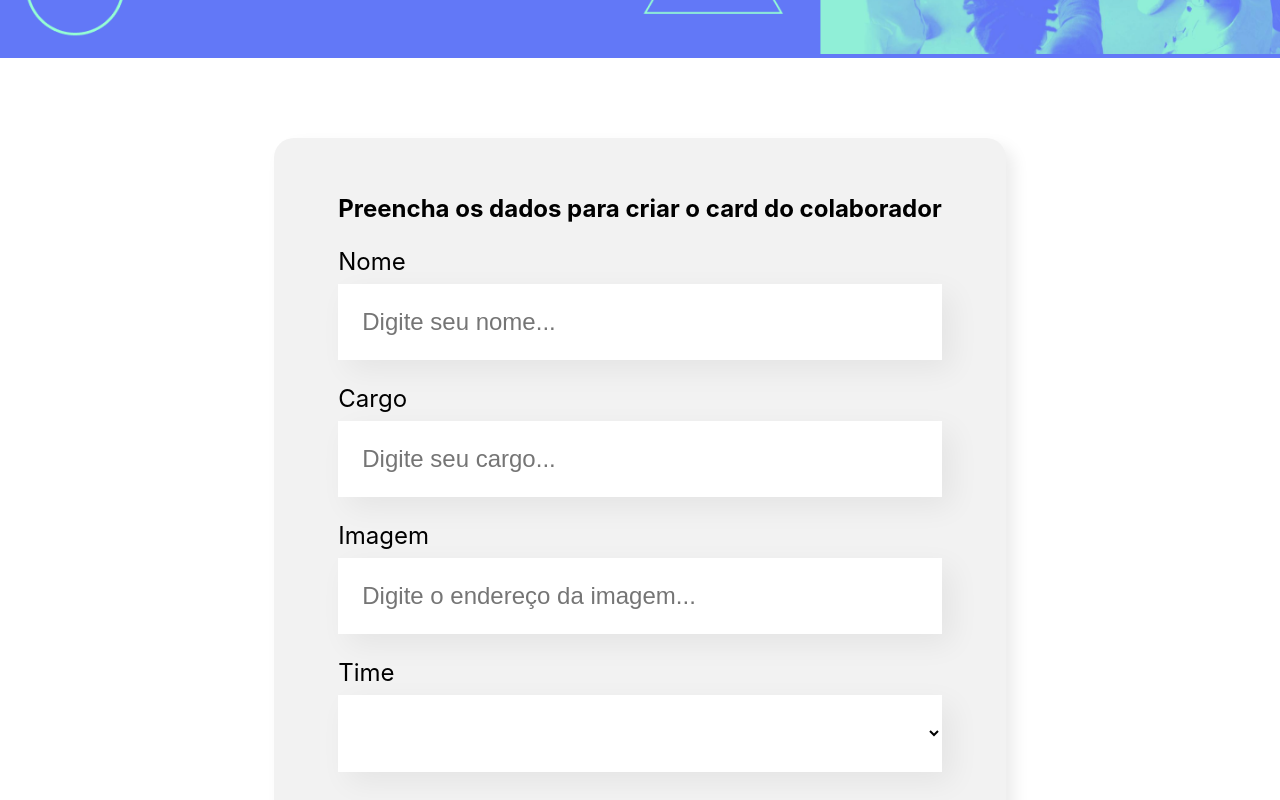
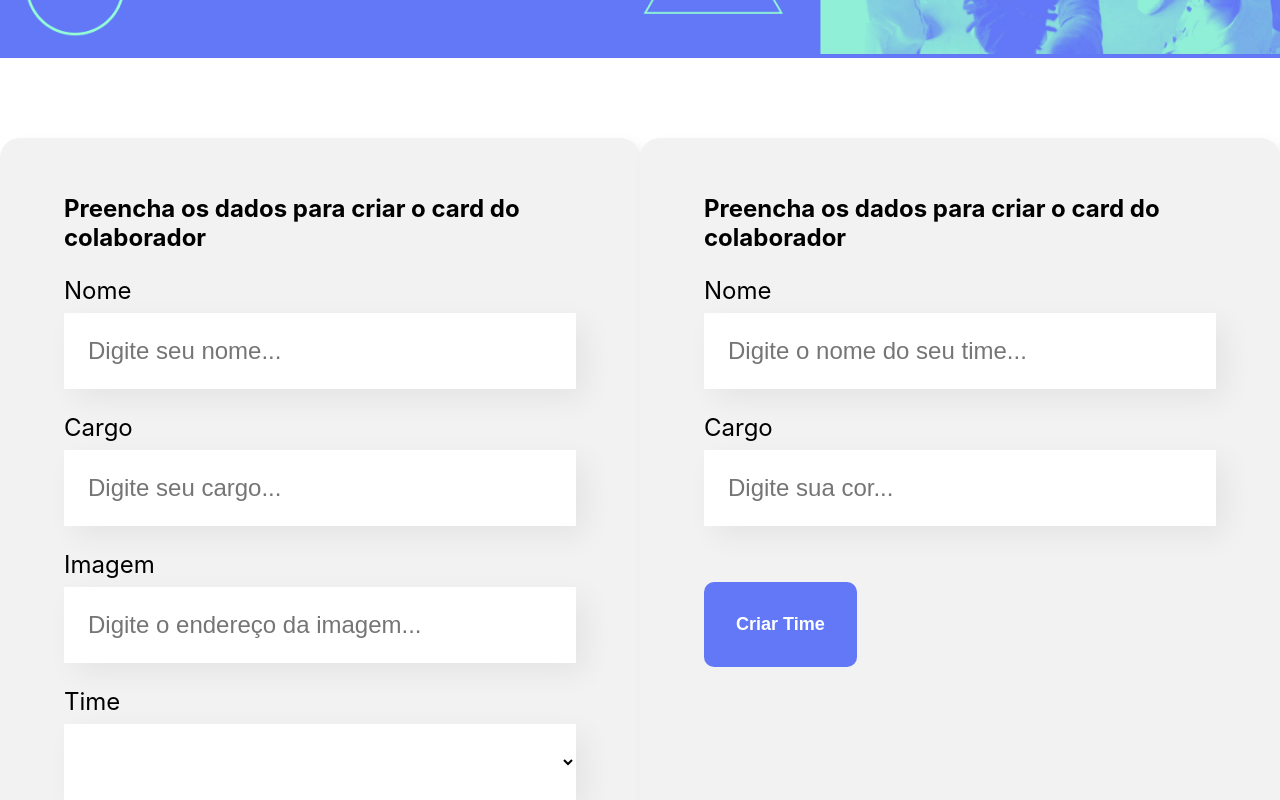
Before and after one commit to MateusJesus/organo, a React (Create React App) app: page / in a window 1280 px wide. Shown: the part 440-1240 px from the top of the page. Built offline with nearby package versions, Linux system fonts and the light colour scheme.

Commit message:
Criação de times dinamicos

```diff
--- a/src/App.js
+++ b/src/App.js
@@ -28,6 +28,7 @@ function App() {
       cor: '#E06B69'
     },
     {
+      id: uuidv4(),
       nome: 'UX e Design',
       cor: '#DB6EBF'
     },
@@ -50,6 +51,10 @@ function App() {
     setColaboradores([...colaboradores, novoColaborador])
   }
 
+  function cadastrarTime(time) {
+    setTime([...times, { id: uuidv4(), ...time  }])
+  }
+
   function deletarColaborador(id) {
     colaboradores.filter(colaborador => {
       if (colaborador.id === id) {
@@ -58,9 +63,9 @@ function App() {
     })
   }
 
-  function mudarCorTime(cor, nome) {
+  function mudarCorTime(cor, id) {
     setTime(times.map(time => {
-      if (time.nome === nome) {
+      if (time.id === id) {
         time.cor = cor
       }
       return time
@@ -71,18 +76,20 @@ function App() {
     <div className="App">
       <Banner />
       <Formulario
-        times={times.map(time => time.nome)}
+        cadastrarTime={cadastrarTime}
+        times={times.map(time => ({id:time.id,nome:time.nome}))}
         aoColaboradorCadastrado={
           colaborador => aoNovoColaboradorAdicionado(colaborador)
         }
       />
-      {times.map(time => <Times
+      {times.map((time,index) => <Times
+        key={time.nome+index}
         mudarCor={mudarCorTime}
         aoDeletar={deletarColaborador}
-        key={time.nome}
+        idTime={time.id}
         nome={time.nome}
         cor={time.cor}
-        colaboradores={colaboradores.filter(colaborador => colaborador.time === time.nome)}
+        colaboradores={colaboradores.filter(colaborador => colaborador.time === time.id)}
       />)}
     </div>
   );
--- a/src/componentes/Formulario/index.js
+++ b/src/componentes/Formulario/index.js
@@ -10,6 +10,8 @@ const Formulario = (props) => {
     const [cargo, setCargo] = useState('')
     const [imagem, setImagem] = useState('')
     const [time, setTime] = useState('')
+    const [nomeTime, setnomeTime] = useState('')
+    const [corTime, setCorTime] = useState('')
 
     const aoSalvar = (evento) => {
         evento.preventDefault()
@@ -60,6 +62,31 @@ const Formulario = (props) => {
                     Criar Card
                 </Botao>
             </form>
+            <form
+                onSubmit={(event) => {
+                    event.preventDefault()
+                    props.cadastrarTime({ nome: nomeTime, cor: corTime })
+                }}
+            >
+                <h2>Preencha os dados para criar o card do colaborador</h2>
+                <CampoTexto
+                    obrigatorio
+                    label="Nome"
+                    placeholder="Digite o nome do seu time"
+                    valor={nomeTime}
+                    aoAlterado={valor => setnomeTime(valor)}
+                />
+                <CampoTexto
+                    obrigatorio
+                    label="Cargo"
+                    placeholder="Digite sua cor"
+                    valor={corTime}
+                    aoAlterado={valor => setCorTime(valor)}
+                />
+                <Botao>
+                    Criar Time
+                </Botao>
+            </form>
         </section>
     )
 }
--- a/src/componentes/ListaSuspensa/index.js
+++ b/src/componentes/ListaSuspensa/index.js
@@ -7,9 +7,10 @@ const ListaSuspensa = (props) => {
             <select onChange={evento => props.aoAlterado(evento.target.value)} required={props.required} value={props.valor}>
                 <option value=''></option>
                 {props.itens.map(item => {
-                    return <option key={item}>{item}</option>
+                    return <option key={item.id} value={item.id}>{item.nome}</option>
                 })}
             </select>
+
         </div>
     )
 }
--- a/src/componentes/Times/index.js
+++ b/src/componentes/Times/index.js
@@ -2,10 +2,15 @@ import Colaborador from '../Colaborador'
 import './Times.css'
 
 const Times = (props) => {
-    const cor = { backgroundColor: props.cor+'B3' }
+    const cor = { backgroundColor: props.cor + 'B3' }
     return (
-        props.colaboradores.length > 0 && <section className='times' style={cor}>
-            <input onChange={event => props.mudarCor(event.target.value, props.nome)} className='corTime' type='color' value={props.cor}></input>
+        props.colaboradores.length > 0 &&
+        <section className='times' style={cor}>
+            <input
+                onChange={event => props.mudarCor(event.target.value, props.idTime)} className='corTime'
+                type='color'
+                value={props.cor}>
+            </input>
             <h3 style={{ borderColor: props.cor }}>
                 {props.nome}
             </h3>
@@ -17,7 +22,7 @@ const Times = (props) => {
                         nome={colaborador.nome}
                         cargo={colaborador.cargo}
                         imagem={colaborador.imagem}
-                        aoDeletar={event => {props.aoDeletar(colaborador.id)}} />
+                        aoDeletar={() => { props.aoDeletar(colaborador.id) }} />
                 })}
             </div>
         </section>
```
